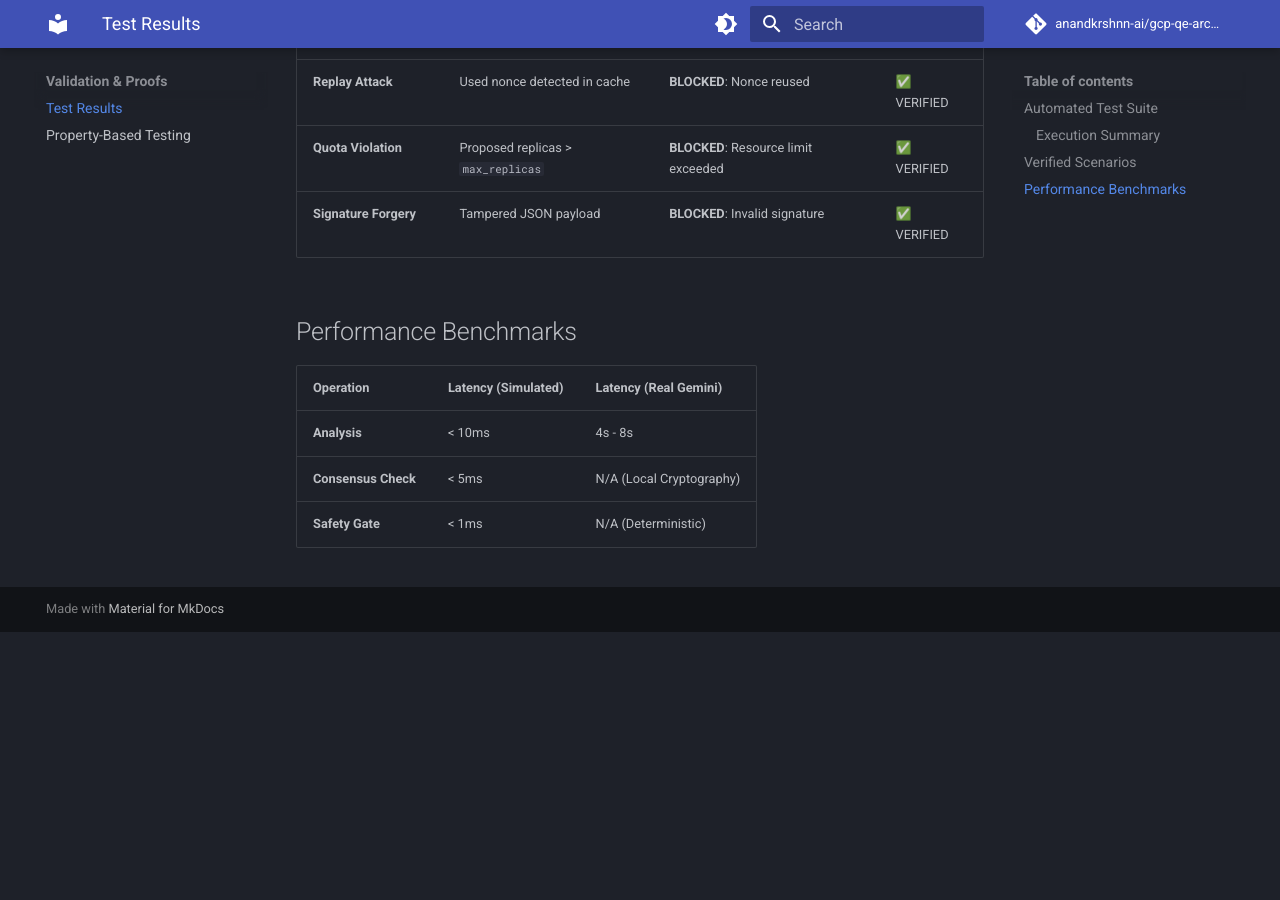
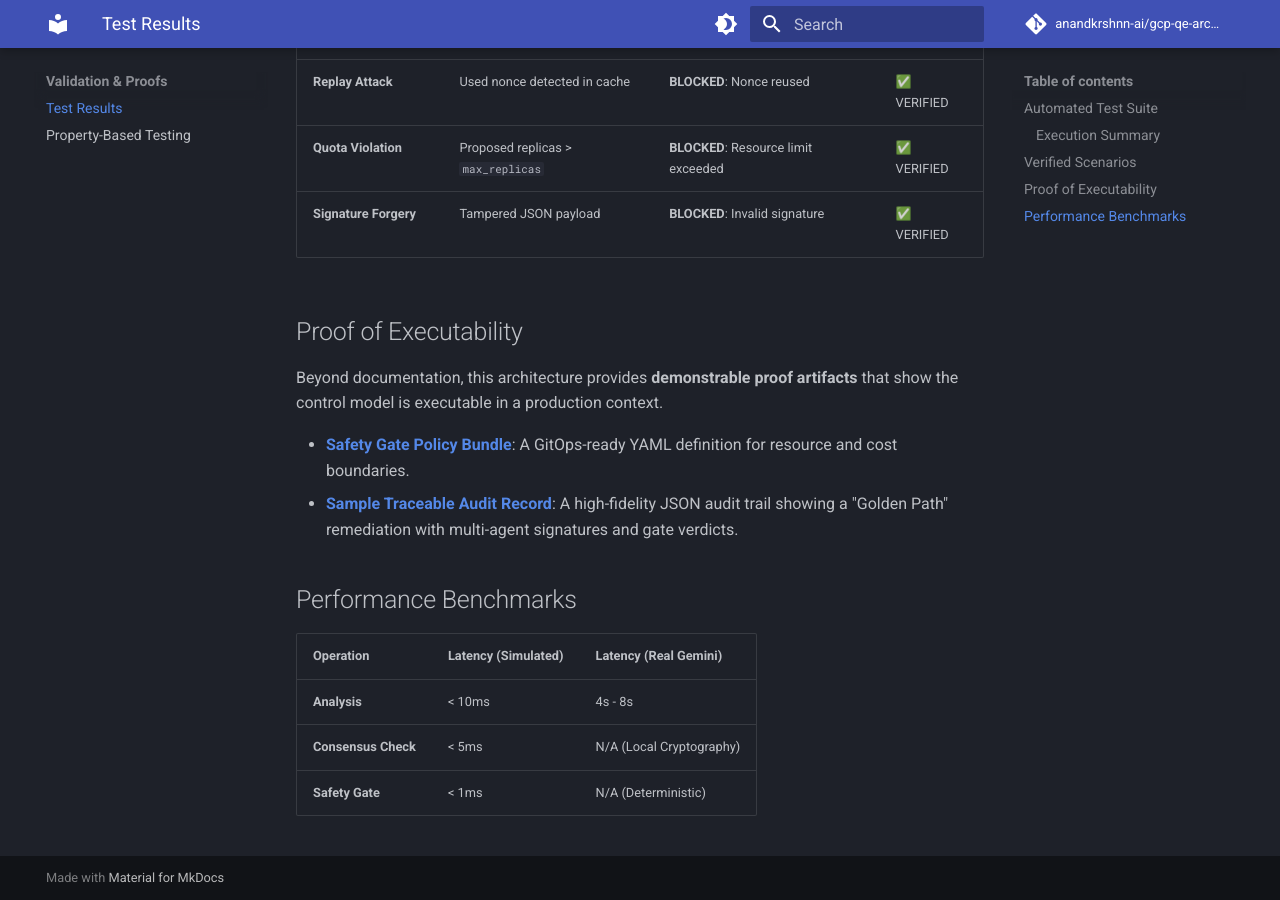
Before and after one commit to anandkrshnn-ai/gcp-qe-architecture, an MkDocs documentation site: the page built from docs/validation/results.md, in a window 1280 px wide and 900 px high, scrolled down 946 px. Built offline with MkDocs 1.6.1 and Material for MkDocs 9.7.7, drawn with Linux system fonts in a browser that asks for light colours; comment, search, counter and statistics services are not loaded; before the commit the page ends 1578 px from its top, so only the background shows below that; some of the changed text lies outside the part shown.

Commit message:
Hardening: Finalizing the 9.5+ Executable Reference Architecture (v8.2.2)

```diff
--- a/docs/validation/results.md
+++ b/docs/validation/results.md
@@ -32,6 +32,13 @@ We use a combination of unit, integration, and property-based tests to verify th
 | **Quota Violation** | Proposed replicas > `max_replicas` | **BLOCKED**: Resource limit exceeded | ✅ VERIFIED |
 | **Signature Forgery** | Tampered JSON payload | **BLOCKED**: Invalid signature | ✅ VERIFIED |
 
+## Proof of Executability
+
+Beyond documentation, this architecture provides **demonstrable proof artifacts** that show the control model is executable in a production context.
+
+- **[Safety Gate Policy Bundle](https://github.com/anandkrshnn-ai/gcp-qe-architecture/blob/main/policies/safety_gate_policy.yaml)**: A GitOps-ready YAML definition for resource and cost boundaries.
+- **[Sample Traceable Audit Record](https://github.com/anandkrshnn-ai/gcp-qe-architecture/blob/main/evidence/sample_audit_trail.json)**: A high-fidelity JSON audit trail showing a "Golden Path" remediation with multi-agent signatures and gate verdicts.
+
 ## Performance Benchmarks
 
 | Operation | Latency (Simulated) | Latency (Real Gemini) |
```
Also changed, not shown: other parts of docs/validation/results.md (+1 -1 lines), 2 other files.
